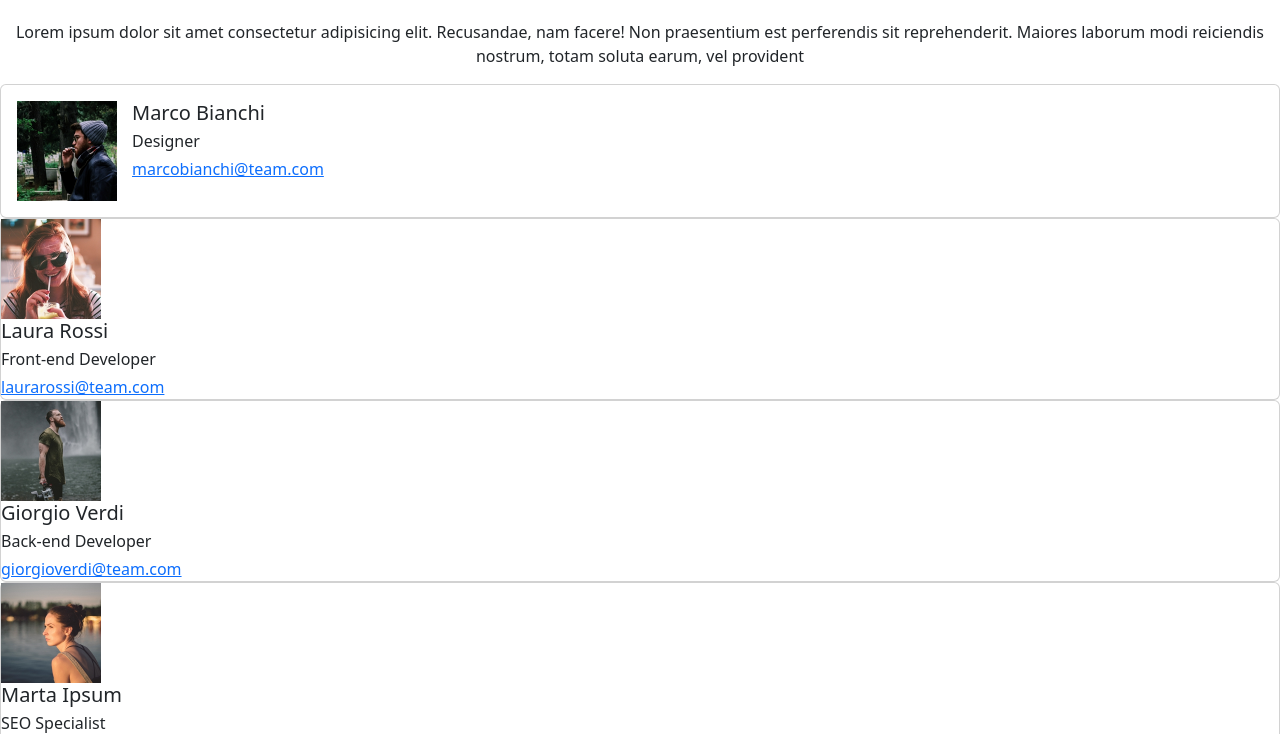
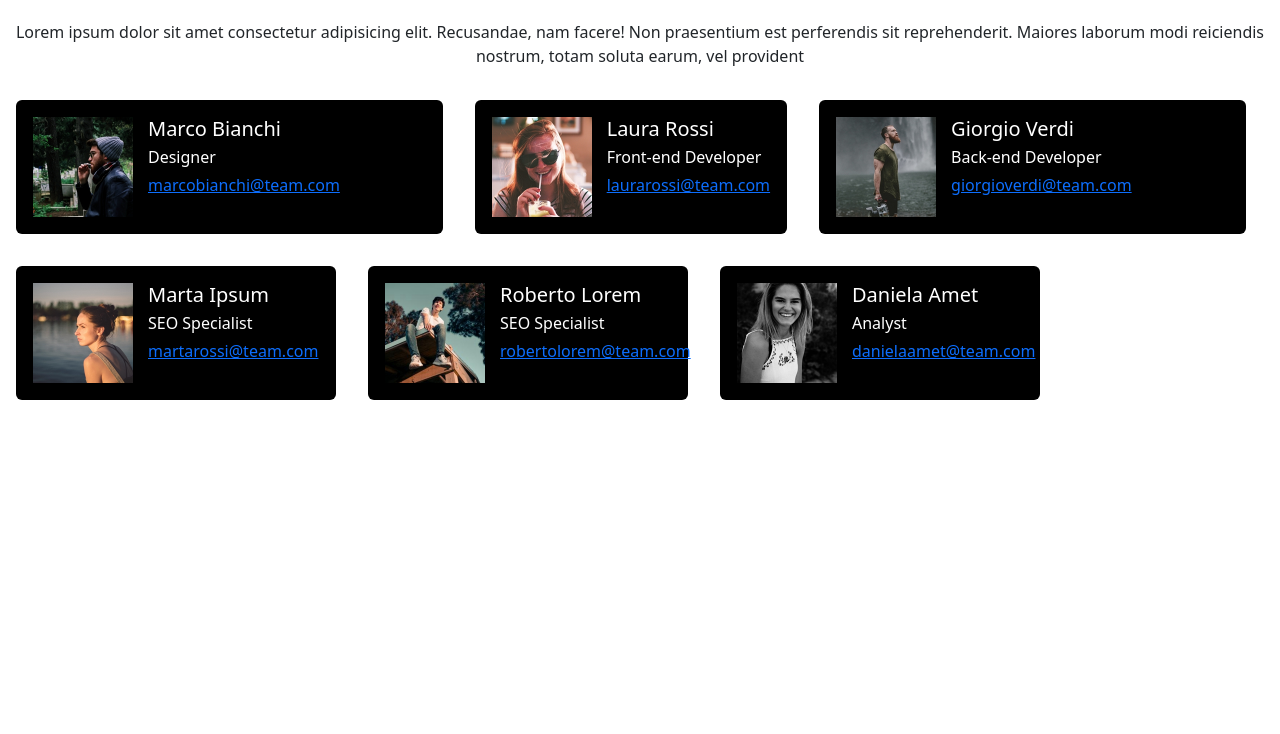
Before and after one commit to LucaStellato/js-our-team, a plain HTML site: page index.html in a window 1280 px wide. Shown: the part 66-800 px from the top of the page. Drawn offline with nearby package versions, Linux system fonts and the light colour scheme.

Commit message:
add properties

```diff
--- a/assets/script.js
+++ b/assets/script.js
@@ -54,8 +54,8 @@ for (let i = 0; i < cards.length; i++) {
   cards[i].innerHTML = `
    <img src="./assets/${member.img}" style="width: 100px; height: auto; margin-right: 15px;">
     <div class="d-flex flex-column justify-content-center">
-      <h5 class="mb-1">${member.name}</h5>
-      <p class="mb-1">${member.role}</p>
+      <h5 class="mb-1 text-white">${member.name}</h5>
+      <p class="mb-1 text-white">${member.role}</p>
       <a href="mailto:${member.email}">${member.email}</a>
     </div>
     `
--- a/index.html
+++ b/index.html
@@ -11,13 +11,13 @@
 <h2 class="text-center m-4 text-danger">Meet out Team</h2>
 <p class="text-center">Lorem ipsum dolor sit amet consectetur adipisicing elit. Recusandae, nam facere! Non praesentium est perferendis sit reprehenderit. Maiores laborum modi reiciendis nostrum, totam soluta earum, vel provident</p>
 
-<div id="container">
-<div  class="card p-3 d-flex flex-row align-items-start"></div>
-<div class="card "></div>
-<div class="card "></div>
-<div class="card "></div>
-<div class="card "></div>
-<div class="card "></div>
+<div id="container" class=" d-flex flex-wrap ">
+<div  class="card p-3 d-flex flex-row align-items-start bg-black col-4 m-3 "></div>
+<div class="card card p-3 d-flex flex-row align-items-start bg-black col4 m-3 "></div>
+<div class="card card p-3 d-flex flex-row align-items-start bg-black col-4 m-3 "></div>
+<div class="card card p-3 d-flex flex-row align-items-start bg-black col-3 m-3 "></div>
+<div class="card card p-3 d-flex flex-row align-items-start bg-black col-3 m-3 "></div>
+<div class="card card p-3 d-flex flex-row align-items-start bg-black col-3  m-3"></div>
 </div>
 
     <script src="./assets/script.js"></script>
```
